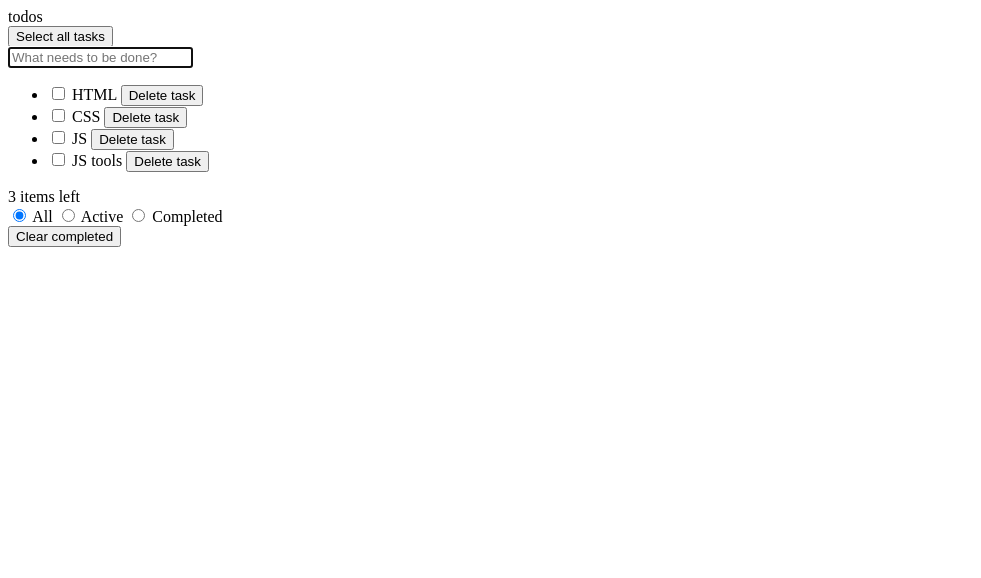
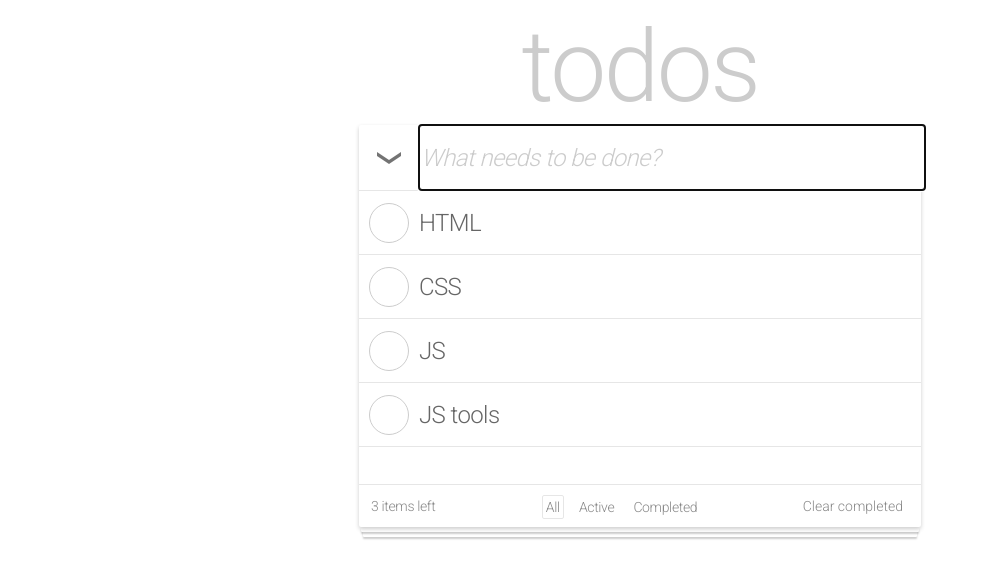
Before and after one commit to ok-technopolis-autumn-2019/Darya-Suhova, a plain HTML site: page index.html in a window 1280 px wide. Shown: the whole page, without its empty margins (0-981 px from the left). Drawn offline with Linux system fonts and the light colour scheme.

Commit message:
Add files via upload

```diff
--- /dev/null
+++ b/css/actions-bar.css
@@ -0,0 +1,21 @@
+.actions-bar{
+    display: flex;
+    justify-content: space-between;
+
+    height: 43px;
+    font-size: 14px;
+    letter-spacing: -0.35px;
+    color: #888888;
+    box-shadow:inset 0px 1px 0px #E6E6E6;
+}
+.actions-bar__item{
+    padding:0px 12px 0px 12px;
+    align-self: center;
+}
+.task-clear{
+    border: none;
+    background-color: white;
+    color: #888888;
+    font-size: 14px;
+    font-family: "Roboto", sans-serif;
+}
--- /dev/null
+++ b/css/style.css
@@ -0,0 +1,7 @@
+@import "actions-bar.css";
+@import "task-filter.css";
+@import "task-item.css";
+@import "tasks.css";
+@import "todo-list.css";
+@import "todo-list__head.css";
+@import "todos.css";
--- /dev/null
+++ b/css/task-filter.css
@@ -0,0 +1,15 @@
+.task-filter{
+    display: flex;
+}
+.task-filter__input{
+    width: 0;
+}
+.task-filter__text{
+    padding: 3px;
+    border: 1px solid;
+    border-radius: 2px;
+    border-color: transparent;
+}
+.task-filter__input:checked + .task-filter__text{
+    border-color: #E6E6E6;
+}
--- /dev/null
+++ b/css/task-item.css
@@ -0,0 +1,70 @@
+.todo-list__task-item{
+    display: flex;
+    align-items: center;
+
+    min-height: 64px;
+    box-shadow: inset 0px -1px 0px #E6E6E6;
+    font-size: 24px;
+    letter-spacing: -0.6px;
+    color: #666666;
+}
+.todo-list__task-item:focus-within,
+.todo-list__task-item:hover{
+    background: #FAFAFA;
+}
+
+.task-item__view{
+    display: flex;
+    align-items: center;
+    padding-left: 10px;
+    padding-right: 10px;
+}
+.task-item__checkbox{
+    width: 0;
+    margin: 0;
+}
+.task-item__check{
+    flex-shrink: 0;
+    width: 40px;
+    height: 40px;
+    background-color: white;
+    border: 1px solid #CCCCCC;
+    border-radius: 50%;
+    box-sizing: border-box;
+    flex-shrink:0;
+}
+.task-item__checkbox:checked + .task-item__check{
+    border-color: #5DC2AF;
+    background-image: url(../icons/completed.png);
+    background-repeat: no-repeat;
+    background-position: center;
+}
+.task-item__checkbox:checked ~ .task-item__text{
+    color: #CCCCCC;
+    text-decoration-line: line-through;
+}
+.task-item:hover .task-item__delete,
+.task-item__delete:focus{
+    opacity: 1;
+}
+.task-item__text{
+    width: 440px;
+    height: 100%;
+    padding-left: 10px;
+    padding-right: 10px;
+}
+.task-item__delete{
+    flex-shrink: 0;
+
+    width: 20px;
+    height: 20px;
+    margin: 10px;
+    border: 0;
+    font-size: 0;
+    background-color: transparent;
+    background-image: url(../icons/close.png);
+    background-position: center;
+    box-sizing: border-box;
+    background-repeat: no-repeat;
+    opacity: 0;
+}
--- /dev/null
+++ b/css/tasks.css
@@ -0,0 +1,8 @@
+.todo-list__tasks{
+    flex-grow: 1;
+}
+.tasks{
+    padding: 0;
+    margin: 0;
+    word-wrap: break-word;
+}
--- /dev/null
+++ b/css/todo-list.css
@@ -0,0 +1,38 @@
+.todo-list{
+    display: flex;
+    flex-flow: column;
+    justify-content: space-between;
+    position: relative;
+
+    width: 562px;
+    min-height: 402px;
+    background-color: white;
+    border-radius: 2px;
+    box-shadow: 0px 2px 4px rgba(0, 0, 0, 0.2);
+}
+.todo-list::before{
+    height: 5px;
+    width: calc(100% - 4px);
+
+    position: absolute;
+    top:100%;
+    left:2px;
+    content: "";
+    background-color: white;
+    border-radius: 1px;
+    box-shadow: 0px 2px 2px rgba(0, 0, 0, 0.2);
+    z-index:-1;
+}
+.todo-list::after{
+    height: 10px;
+    width: calc(100% - 8px);
+
+    position: absolute;
+    top: 100%;
+    left:4px;
+    content: "";
+    background-color: white;
+    border-radius: 1px;
+    box-shadow: 0px 2px 2px rgba(0, 0, 0, 0.2);
+    z-index:-2;
+}
--- /dev/null
+++ b/css/todo-list__head.css
@@ -0,0 +1,35 @@
+.todo-list__head{
+    display: flex;
+    min-height: 66px;
+    box-shadow: inset 0px -1px 0px #E6E6E6;
+}
+.list-head__select-all{
+    width: 60px;
+    border: 0;
+    font-size: 0;
+    background-color: transparent;
+    background-image: url(../icons/select-all.png);
+    background-position: center;
+    box-sizing: border-box;
+    background-repeat: no-repeat;
+}
+.list-head__create-new{
+    height: 63px;
+    flex-grow: 1;
+}
+.list-head__create-new-input{
+    height: 100%;
+    width: 100%;
+    flex-grow: 1;
+    border:0;
+    font-family: "Roboto", sans-serif;
+    font-size: 24px;
+    letter-spacing: -0.6px;
+    color: #666666;
+}
+.list-head__create-new-input::placeholder{
+    font-style: italic;
+    font-size: 24px;
+    letter-spacing: -0.6px;
+    color: #CCCCCC;
+}
--- /dev/null
+++ b/css/todos.css
@@ -0,0 +1,13 @@
+html, body{
+    display: flex;
+    flex-flow: column;
+    align-items: center;
+
+    font-family: "Roboto", sans-serif;
+    background-color:rgba(0, 0, 0, 0.0001);
+    color: #CCCCCC;
+}
+.todos-header{
+    font-size: 100px;
+    letter-spacing: -2.5px;
+}
--- a/index.html
+++ b/index.html
@@ -2,14 +2,16 @@
 <html lang="en">
    <head>
       <meta charset="utf-8">
+      <link href="css/style.css" rel="stylesheet">
+       <link href="https://fonts.googleapis.com/css?family=Roboto:100,300,300&display=swap" rel="stylesheet">
       <title>Todos</title>
    </head>
    <body>
       <header class="todos-header">todos</header>
       <main class="todo-list">
          <div class="todo-list__head list-head">
-               <button class="list-head__select-all">Select all
-               tasks</button>
+            <button class="list-head__select-all">Select all
+            tasks</button>
             <div class="list-head__create-new">
                <input type="text" class="list-head__create-new-input" placeholder="What needs to be done?" aria-label="Add new item" autofocus="autofocus" />
             </div>
@@ -18,8 +20,11 @@
             <ul class="todo-list__task-list tasks">
                <li class="todo-list__task-item task-item">
                   <div class="task-item__view">
-                     <input type="checkbox" class="task-item__check" aria-label="HTML complited" />
-                     <span class="task-item__text">HTML</span>
+                     <input type="checkbox" class="task-item__checkbox" aria-label="HTML complited"
+                        id="html"/>
+                     <label class="task-item__check" for="html">
+                     </label>
+                      <span class="task-item__text">HTML</span>
                      <button class="task-item__delete">Delete task</button>
                   </div>
                   <div class="task-item__edit" hidden="hidden">
@@ -28,7 +33,8 @@
                </li>
                <li class="todo-list__task-item task-item">
                   <div class="task-item__view">
-                     <input type="checkbox" class="task-item__check" aria-label="CSS complited"/>
+                     <input type="checkbox" class="task-item__checkbox" id="css" aria-label="CSS complited"/>
+                     <label class="task-item__check" for="css"></label>
                      <span class="task-item__text">CSS</span>
                      <button class="task-item__delete">Delete task</button>
                   </div>
@@ -37,8 +43,8 @@
                   </div>
                </li>
                <li class="todo-list__task-item task-item">
-                  <div class="task-item__view">
-                     <input type="checkbox" class="task-item__check" aria-label="JS complited"/>
+                  <div class="task-item__view">   <input type="checkbox" class="task-item__checkbox" id="js" aria-label="JS complited"/>
+                     <label class="task-item__check" for="js"></label>
                      <span class="task-item__text">JS</span>
                      <button class="task-item__delete">Delete task</button>
                   </div>
@@ -48,7 +54,8 @@
                </li>
                <li class="todo-list__task-item task-item">
                   <div class="task-item__view">
-                     <input type="checkbox" class="task-item__check" aria-label="JS tools complited"/>
+                     <input type="checkbox" class="task-item__checkbox" aria-label="JS tools complited" id="js_tools"/>
+                     <label class="task-item__check" for="js_tools"></label>
                      <span class="task-item__text">JS tools</span>
                      <button class="task-item__delete">Delete task</button>
                   </div>
```
Also changed, not shown: icons/close.png (added), icons/close@2x.png (added), icons/completed.png (added), icons/completed@2x.png (added), icons/select-all.png (added), icons/select-all@2x.png (added).
